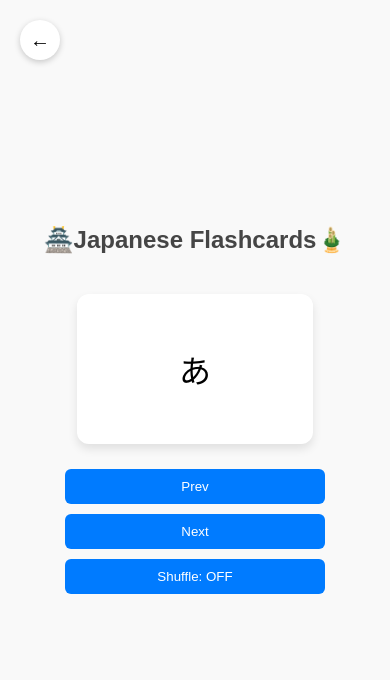
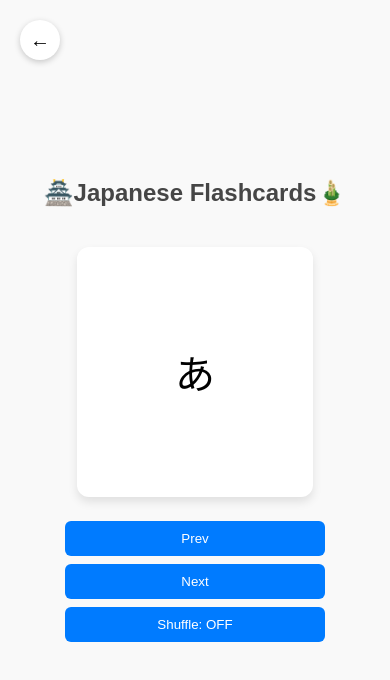
Before and after one commit to kavyachan0-0/japanese-flashcard, a plain HTML site: page index.html in a window 390 px wide. Both pictures are taken after a click on the element "Hiragana". Drawn offline with Linux system fonts and the light colour scheme.

Commit message:
make changes in font and size of flashcards

```diff
--- a/style.css
+++ b/style.css
@@ -131,16 +131,17 @@
   @media (max-width: 600px) {
     .card-select {
       width: 100%;
-      padding: 20px;
+      padding: 10px;
     }
 
     .flashcard {
       width: 90%;
+      height: 250px;
     }
 
     .controls button {
       width: 100%;
-      margin: 5px 0;
+      margin: 4px 0;
     }
 
     h1 {
@@ -151,4 +152,10 @@
       align-items: center;
 
     }
+    .card-front {
+      font-size: 2.5em;
+    }
+    .card-back {
+      font-size: 1.5em;
+    }
   }
```
